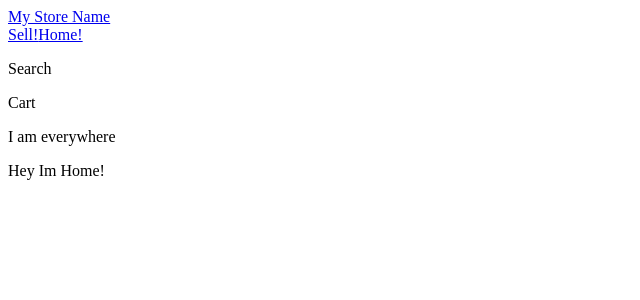
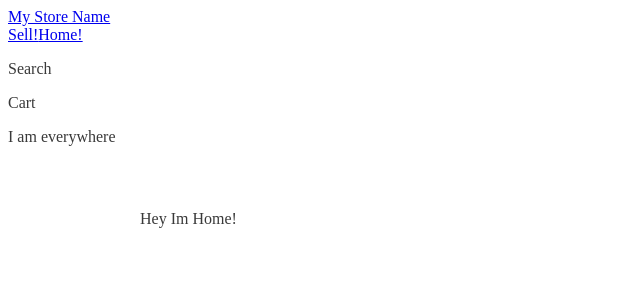
Before and after one commit to SrSalvaje/qualtzinOnlineStore, a Next.js app in the folder frontEnd/: page / in a window 1280 px wide. Shown: the top 300 px of the page, without its empty margins (0-640 px from the left). Built offline with nearby package versions, Linux system fonts and the light colour scheme.

Commit message:
Feat: Add styled-components

```diff
--- a/frontEnd/components/Page/Page.js
+++ b/frontEnd/components/Page/Page.js
@@ -2,16 +2,24 @@ import React, { Component } from 'react';
 import Header from '../Header/Header';
 import Meta from '../Meta/Meta';
 import PropTypes from 'prop-types';
+//theme used by styled-components, it has any css values I might reuse
+import theme1 from '../../global Styles/theme';
+// ! Needed by styled-components to access the theme, its based on the React Context api
+import { ThemeProvider, injectGlobal } from 'styled-components';
+// my styled components
+import { StyledMainDiv, StyledInnerDiv } from './stylesPage';
 
 export default class Page extends Component {
     render() {
         return (
-            <div>
-                <Meta storeTitle={this.props.storeTitle} />
-                <Header storeTitle={this.props.storeTitle} />
-                <p>I am everywhere</p>
-                {this.props.children}
-            </div>
+            <ThemeProvider theme={theme1}>
+                <StyledMainDiv>
+                    <Meta storeTitle={this.props.storeTitle} />
+                    <Header storeTitle={this.props.storeTitle} />
+                    <p>I am everywhere</p>
+                    <StyledInnerDiv>{this.props.children}</StyledInnerDiv>
+                </StyledMainDiv>
+            </ThemeProvider>
         );
     }
 }
```
